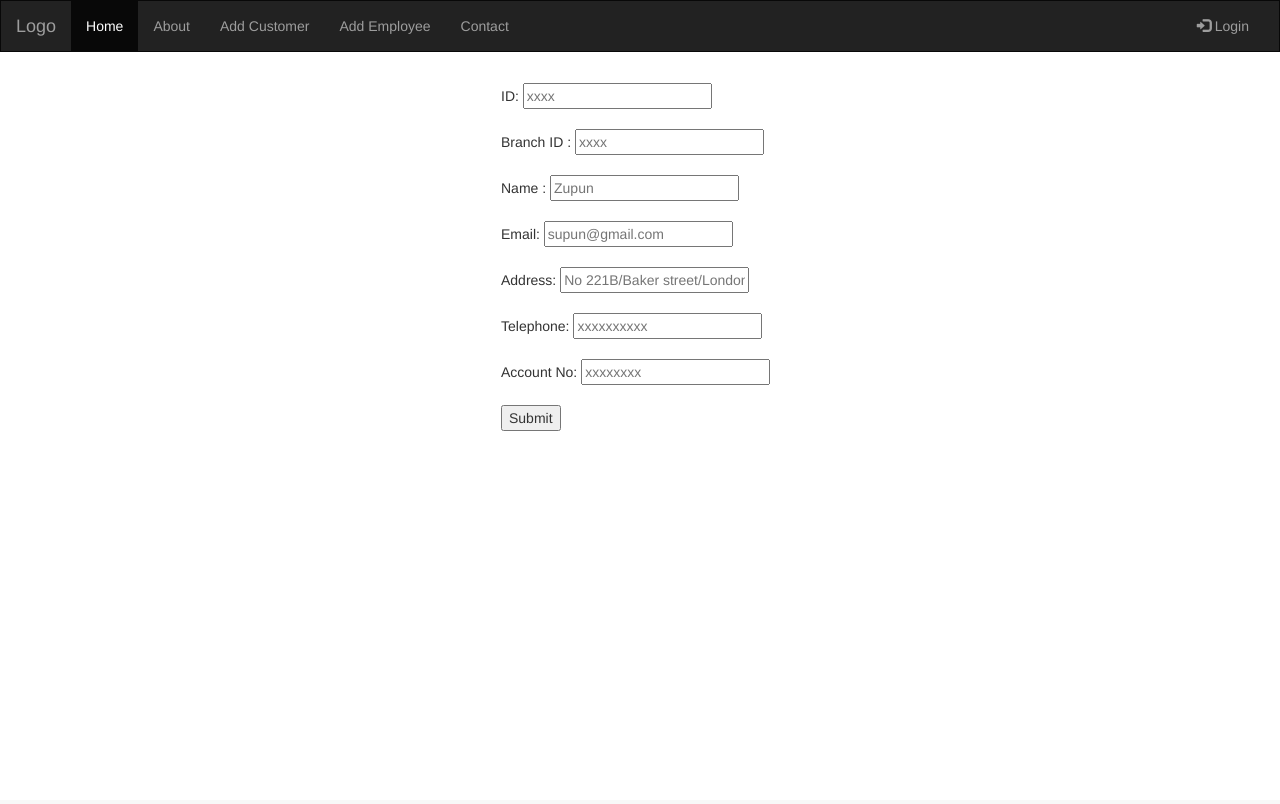
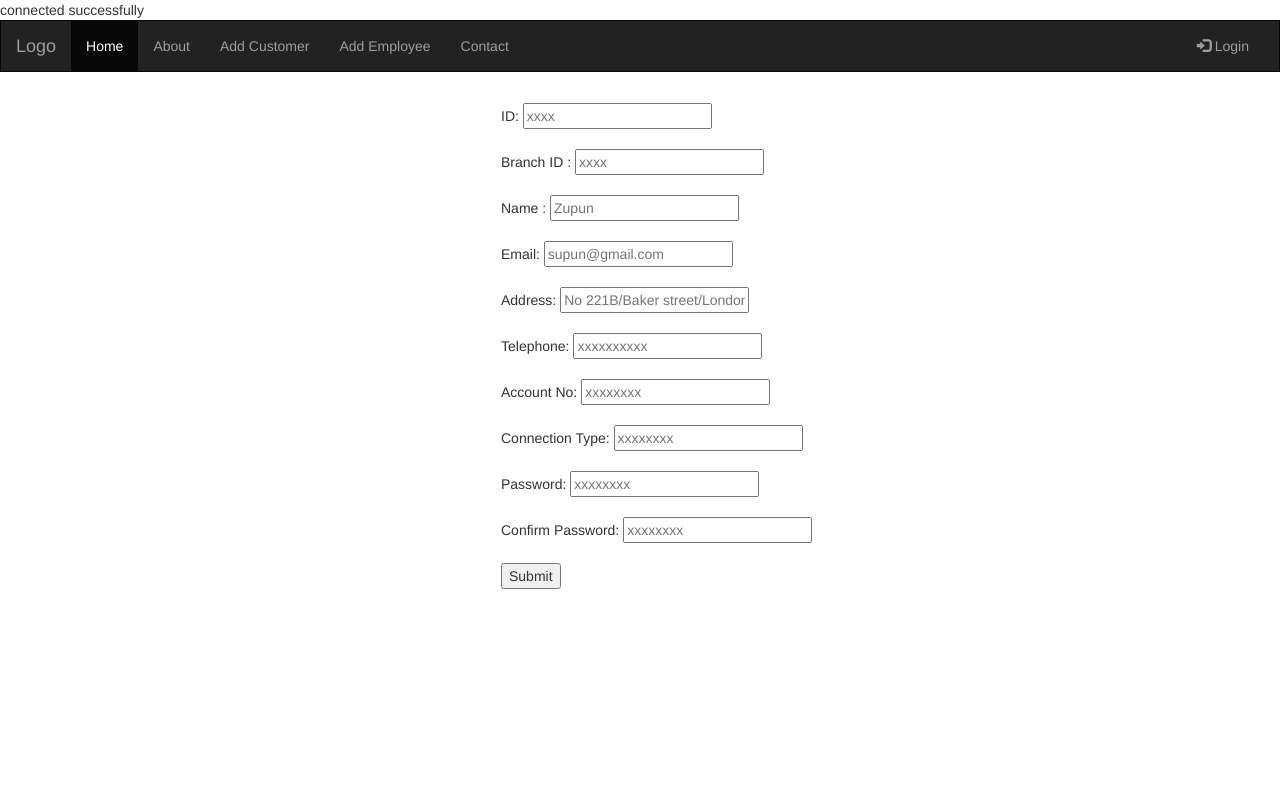
Before and after one commit to SupunRanatunge/CEB-management-system, a PHP site: page /addCustomer.php in a window 1280 px wide. Before the commit the page ends 431 px from the top, so only its background shows below. Run offline with PHP 8.4, Linux system fonts and the light colour scheme; some libraries are stand-ins or nearby versions.

Commit message:
add password for the customer

```diff
--- a/addCustomer.php
+++ b/addCustomer.php
@@ -1,9 +1,5 @@
 <?php
-$dbhost = 'localhost';
-$dbuser = 'Zupun';
-$dbpass = 'shitHappens';
-$dbname = 'cebms';
-$connection = mysqli_connect($dbhost,$dbuser,$dbpass,$dbname);
+include('db_connect.php');
 ?>
 <!DOCTYPE html>
 <html lang="en">
@@ -93,10 +89,20 @@ $connection = mysqli_connect($dbhost,$dbuser,$dbpass,$dbname);
             <input type="text" placeholder="xxxxxxxxxx" name="telephone"><br><br>
             Account No:
             <input type="text" placeholder="xxxxxxxx" name="account_no"><br><br>
-            <input type="submit" value="Submit">
+            Connection Type:
+            <input type="text" placeholder="xxxxxxxx" name="connection_type"><br><br>
+            Password:
+            <input type="text" placeholder="xxxxxxxx" name="password"><br><br>
+            Confirm Password:
+            <input type="text" placeholder="xxxxxxxx" name="confirm_password"><br><br>
+
+            <input type="submit" name="submitted" value="Submit">
         </form>
     </div>
 </nav>
+<?php
+
+?>
 
 </body>
 </html>
--- /dev/null
+++ b/db_connect.php
@@ -0,0 +1,20 @@
+<?php
+/**
+ * Created by PhpStorm.
+ * User: supun
+ * Date: 12/28/2017
+ * Time: 10:39 PM
+ */
+
+$dbhost = 'localhost';
+$dbuser = 'Zupun';
+$dbpass = 'shitHappens';
+$dbname = 'cebms';
+$connection = mysqli_connect($dbhost,$dbuser,$dbpass,$dbname);
+
+if(!$connection){
+    die('connection is not set');
+}else{
+    echo('connected successfully');
+}
+?>
```
Also changed, not shown: addCustomer_process.php (+21 -9 lines).
